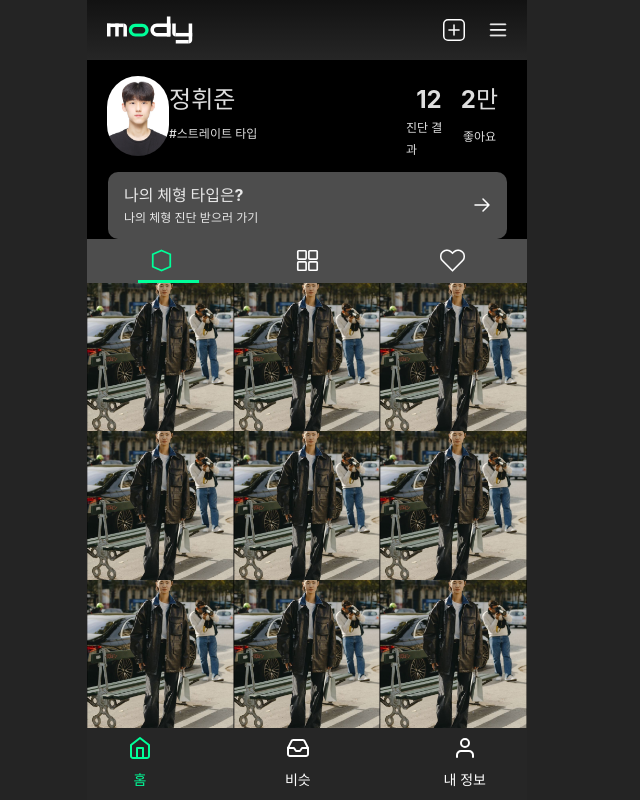
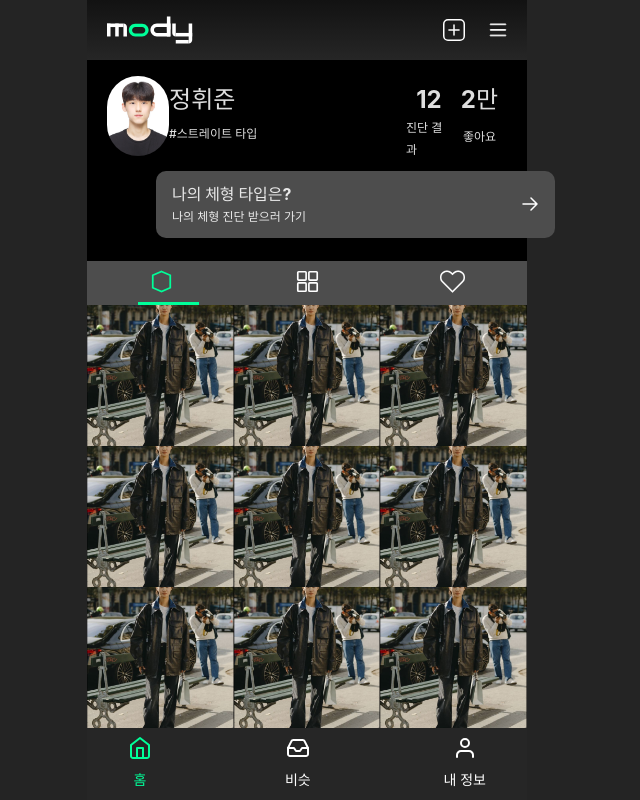
Before and after one commit to TeamMody/mody-front, a React (Vite) app: page /my in a window 1280 px wide. Shown: the whole page, without its empty margins (333-973 px from the left). Built offline with nearby package versions, Linux system fonts and the light colour scheme.

Commit message:
:art: style/#23 MybodytypeCard margin 값 수정

```diff
--- a/src/pages/my/components/MyBodyTypeCard.tsx
+++ b/src/pages/my/components/MyBodyTypeCard.tsx
@@ -37,7 +37,7 @@ export const MyBodyTypeCard = () => {
 
 const Container = styled.div`
   width: calc(100% - 41px);
-  margin: 16px 20px 0px 21px;
+  margin: 1.896vh 5.128vw 2.844vh 5.385vw;
   display: flex;
   justify-content: space-between;
   align-items: center;
```
